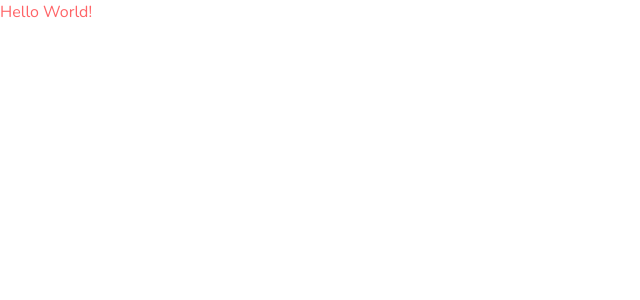
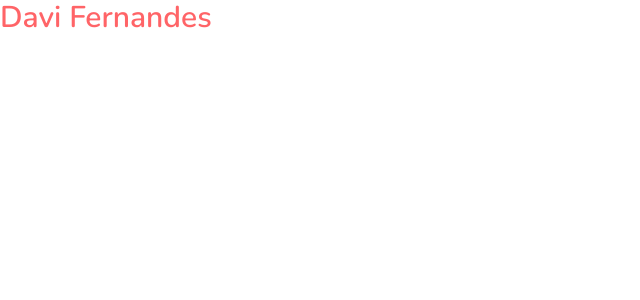
Before and after one commit to davifdev/finance-app-frontend, a React (Vite) app: page / in a window 1280 px wide. Shown: the top 300 px of the page, without its empty margins (0-640 px from the left). Built offline with nearby package versions, Linux system fonts and the light colour scheme.

Commit message:
add setup prettier

```diff
--- a/package.json
+++ b/package.json
@@ -24,6 +24,8 @@
     "eslint-plugin-react-hooks": "^5.2.0",
     "eslint-plugin-react-refresh": "^0.4.22",
     "globals": "^16.4.0",
+    "prettier": "^3.6.2",
+    "prettier-plugin-tailwindcss": "^0.7.1",
     "vite": "^7.1.7"
   }
 }
--- a/src/App.jsx
+++ b/src/App.jsx
@@ -1,5 +1,7 @@
+const userName = "Davi Fernandes";
+
 const App = () => {
-  return <h2 className="text-red-400">Hello World!</h2>;
+  return <h2 className="text-3xl font-semibold text-red-400">{userName}</h2>;
 };
 
 export default App;
```
Also changed, not shown: 2 other files (tests, documents, lock files or other folders).
